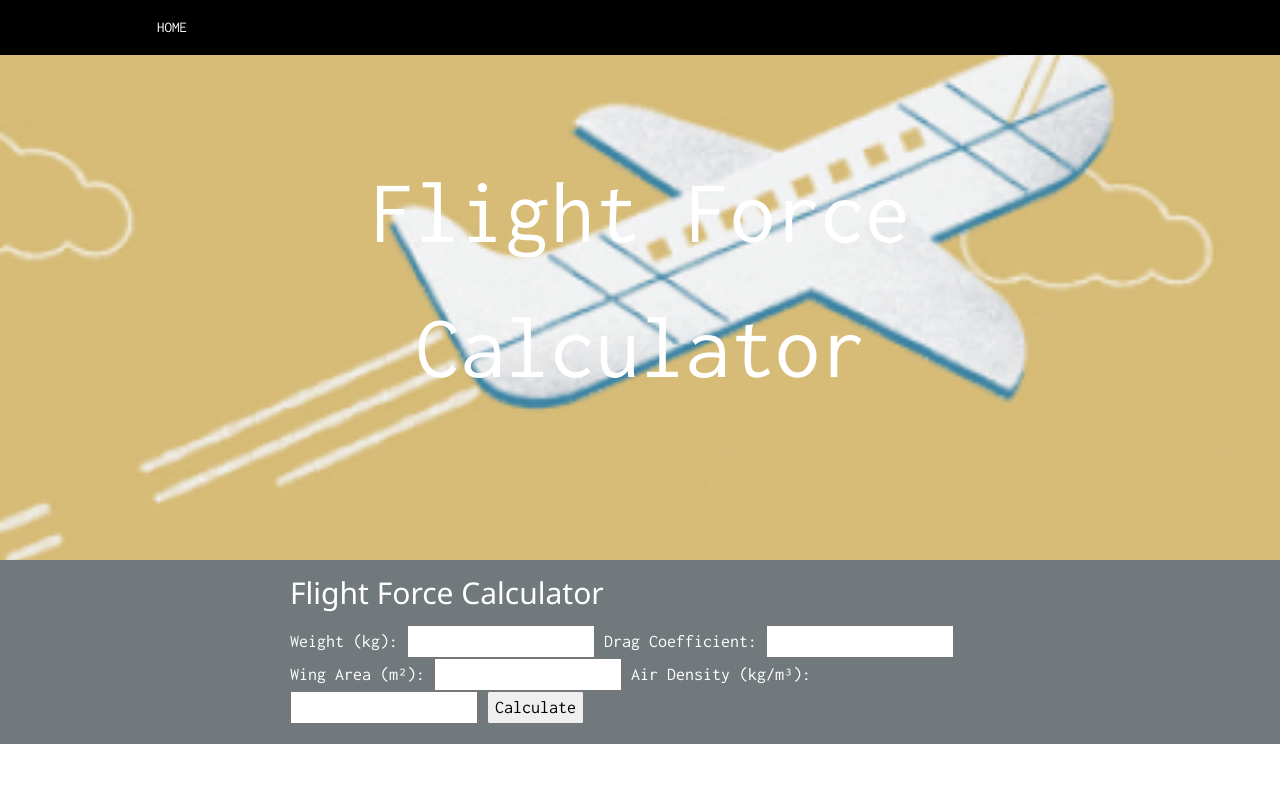
After one commit to spear97/Portfolio, a Django app: page /FlightForceCalculator/ in a window 1280 px wide. The commit adds this page. Run offline with Django 5.2, Linux system fonts and the light colour scheme.

Commit message:
add FlightForce Project

```diff
--- a/landing/views.py
+++ b/landing/views.py
@@ -1,4 +1,5 @@
 from django.shortcuts import render
+import math
 import json
 
 def home(request):
@@ -27,6 +28,7 @@ def contact(request):
 
 """Additional Portfolio Projects"""
 
+# View that controls the Backend for the Currency Converter Project
 def currency_converter(request):
 
     currency = {
@@ -80,3 +82,33 @@ def currency_converter(request):
     }
 
     return render(request, 'currency_converter_base.html', content)
+
+def Flight_Force_Calculator(request):
+    context = {}
+    if request.method == 'POST':
+        try:
+            weight = float(request.POST.get('weight', 0))
+            drag_coefficient = float(request.POST.get('dragCoefficient', 0))
+            area = float(request.POST.get('area', 0))
+            air_density = float(request.POST.get('airDensity', 0))
+
+            # Constants
+            GRAVITY = 9.81  # m/s²
+
+            # Calculate takeoff speed and required force
+            # Ensure no negative value under the square root
+            takeoff_speed = (2 * weight * GRAVITY / (drag_coefficient * air_density * area))
+            if takeoff_speed < 0:
+                raise ValueError("Invalid parameters: square root of negative number.")
+
+            takeoff_speed = math.sqrt(takeoff_speed)
+            required_force = weight * GRAVITY
+
+            context['takeoff_speed'] = round(takeoff_speed, 2)
+            context['required_force'] = round(required_force, 2)
+        except ValueError as e:
+            context['error'] = f"Invalid input. {str(e)}"
+        except Exception as e:
+            context['error'] = f"An unexpected error occurred. {str(e)}"
+
+    return render(request, 'FlightForce_base.html', context)
--- a/portfolio/urls.py
+++ b/portfolio/urls.py
@@ -6,5 +6,6 @@ urlpatterns = [
     path('', landing_views.home, name='home'),
     path('aptdb/', apt_views.index, name='aptdb'),
     path('aptdb/get_apartments/', apt_views.search, name='aptdb_results'),
-    path('currency_converter/', landing_views.currency_converter, name='currency_converter')
+    path('currency_converter/', landing_views.currency_converter, name='currency_converter'),
+    path('FlightForceCalculator/', landing_views.Flight_Force_Calculator, name='flight_force')
 ]
--- /dev/null
+++ b/templates/FlightForce_base.html
@@ -0,0 +1,63 @@
+{% extends 'FlightForce_static.html' %}
+{% load static %}
+
+{% block style %}
+<style>
+body, html {
+  height: 100%;
+  font-family: "Inconsolata", sans-serif;
+}
+
+.bgimg {
+  background-position: center;
+  background-size: cover;
+  background-image: url("{% static 'images/takeoff.gif' %}");
+  min-height: 70%;
+}
+
+.menu {
+  display: none;
+}
+</style>
+{% endblock %}
+
+{% block links %}
+<div class="w3-top">
+  <div class="w3-row w3-padding w3-black">
+    <div class="w3-col s3">
+      <a href="{% url 'home' %}" class="w3-button w3-block w3-black">HOME</a>
+    </div>
+  </div>
+</div>
+{% endblock %}
+
+{% block information %}
+<h2>Flight Force Calculator</h2>
+<form method="post">
+  {% csrf_token %}
+  <label for="weight">Weight (kg):</label>
+  <input type="number" id="weight" name="weight" required>
+
+  <label for="dragCoefficient">Drag Coefficient:</label>
+  <input type="number" step="0.01" id="dragCoefficient" name="dragCoefficient" required>
+
+  <label for="area">Wing Area (m²):</label>
+  <input type="number" step="0.01" id="area" name="area" required>
+
+  <label for="airDensity">Air Density (kg/m³):</label>
+  <input type="number" step="0.01" id="airDensity" name="airDensity" required>
+
+  <button type="submit">Calculate</button>
+</form>
+
+<div id="results" style="margin-top:20px;">
+  {% if takeoff_speed and required_force %}
+    <h3>Results:</h3>
+    <p>Takeoff Speed: {{ takeoff_speed }} m/s</p>
+    <p>Required Force: {{ required_force }} N</p>
+  {% elif error %}
+    <h3>Results:</h3>
+    <p style="color: red;">{{ error }}</p>
+  {% endif %}
+</div>
+{% endblock %}
--- /dev/null
+++ b/templates/FlightForce_static.html
@@ -0,0 +1,50 @@
+<!DOCTYPE html>
+<html>
+<head>
+<title>Flight Force Calculator</title>
+<meta charset="UTF-8">
+<meta name="viewport" content="width=device-width, initial-scale=1">
+<link rel="stylesheet" href="https://www.w3schools.com/w3css/4/w3.css">
+<link rel="stylesheet" href="https://fonts.googleapis.com/css?family=Inconsolata">
+{% block style %}
+{% endblock %}
+</head>
+<body>
+
+{% block links %}
+{% endblock %}
+
+<header class="bgimg w3-display-container w3-grayscale-min" id="home">
+  <div class="w3-display-middle w3-center">
+    <span class="w3-text-white" style="font-size:90px">Flight Force<br>Calculator</span>
+  </div>
+</header>
+
+<div class="w3-blue-grey w3-grayscale w3-large">
+<div class="w3-container" id="about">
+  <div class="w3-content" style="max-width:700px">
+    {% block information %}
+    {% endblock %}
+  </div>
+</div>
+</div>
+
+<script>
+function openMenu(evt, menuName) {
+  var i, x, tablinks;
+  x = document.getElementsByClassName("menu");
+  for (i = 0; i < x.length; i++) {
+    x[i].style.display = "none";
+  }
+  tablinks = document.getElementsByClassName("tablink");
+  for (i = 0; i < x.length; i++) {
+    tablinks[i].className = tablinks[i].className.replace(" w3-dark-grey", "");
+  }
+  document.getElementById(menuName).style.display = "block";
+  evt.currentTarget.firstElementChild.className += " w3-dark-grey";
+}
+document.getElementById("myLink").click();
+</script>
+
+</body>
+</html>
```
Also changed, not shown: templates/home.html (+7 -0 lines), static/images/takeoff.gif (added).
